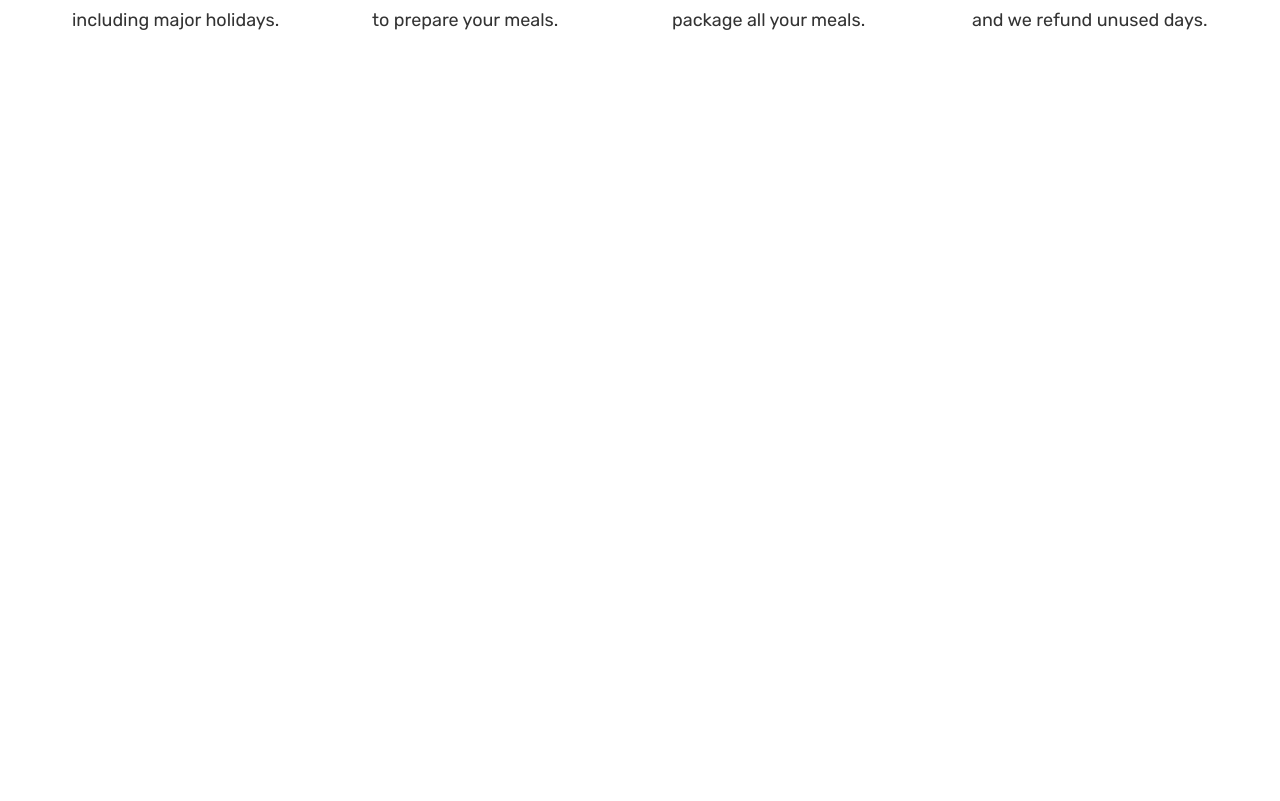
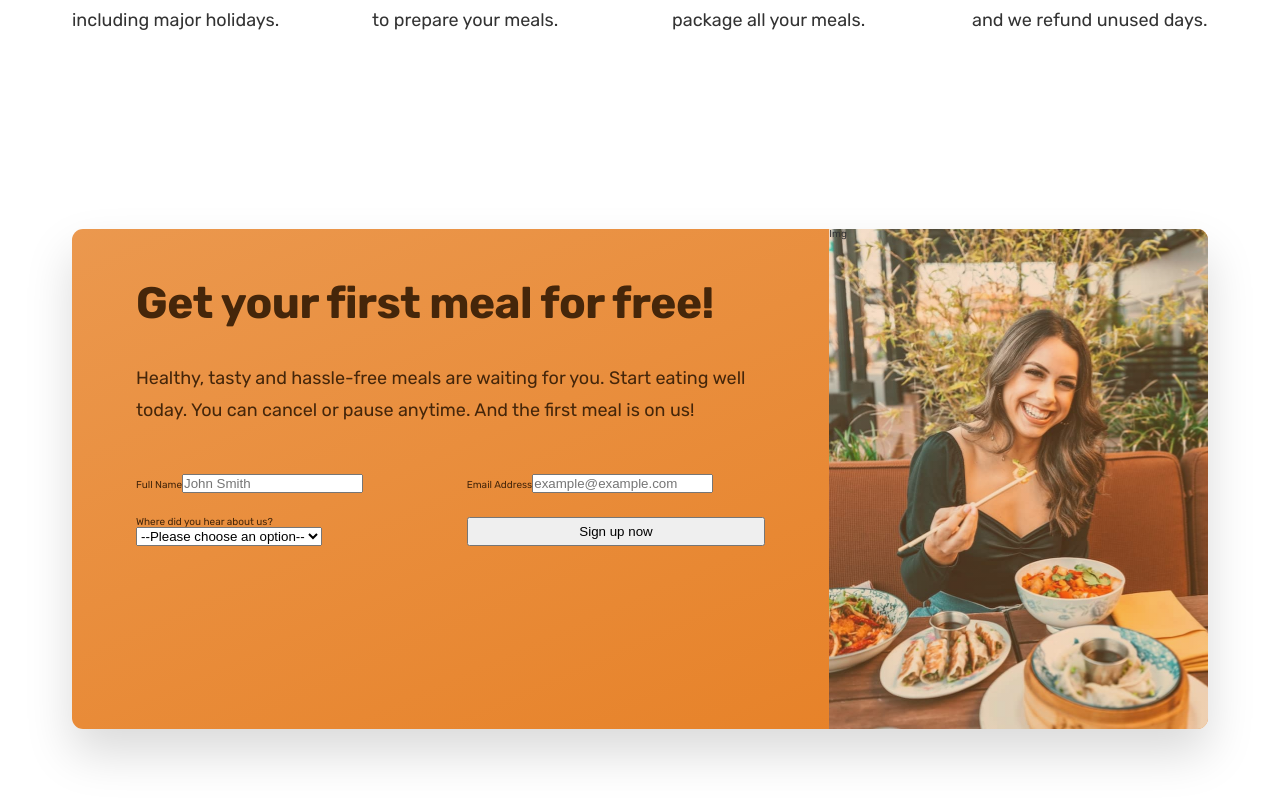
Before and after one commit to VanessaKasminoff/Omnifood, a React (Vite) app: page / in a window 1280 px wide. Shown: the part 5844-6645 px from the top of the page. Before the commit the page ends 5977 px from the top, so only its background shows below. Built offline with nearby package versions, Linux system fonts and the light colour scheme.

Commit message:
Began building cta form

```diff
--- a/src/App.jsx
+++ b/src/App.jsx
@@ -328,7 +328,10 @@ function App() {
           </div>
 
           <div className="container grid plan">
-            <aside className="plan-details">Prices include all applicable taxes. You can cancel at any time. Both plans include the following:</aside>
+            <aside className="plan-details">
+              Prices include all applicable taxes. You can cancel at any time.
+              Both plans include the following:
+            </aside>
           </div>
 
           <div className="container grid grid--4-cols">
@@ -354,6 +357,64 @@ function App() {
             />
           </div>
         </div>
+
+        <div className="cta-section">
+          <div className="container">
+            <div className="cta">
+              <div className="cta-textbox">
+                <h2 className="heading-secondary">
+                  Get your first meal for free!
+                </h2>
+                <p className="cta-text">
+                  Healthy, tasty and hassle-free meals are waiting for you.
+                  Start eating well today. You can cancel or pause anytime. And
+                  the first meal is on us!
+                </p>
+                <form className="cta-form" action="#">
+                  <div>
+                    <label for="full-name">Full Name</label>
+                    <input
+                      id="full-name"
+                      placeholder="John Smith"
+                      type="text"
+                      required
+                    />
+                  </div>
+                  <div>
+                    <label for="email">Email Address</label>
+                    <input
+                      id="email"
+                      placeholder="example@example.com"
+                      type="email"
+                      required
+                    />
+                  </div>
+                  <div>
+                    <label for="select-where">
+                      Where did you hear about us?
+                    </label>
+                    <select id="select-where" required>
+                      <option value="">--Please choose an option--</option>
+                      <option value="friends">Friends and family</option>
+                      <option value="youtube">YouTube</option>
+                      <option value="podcast">Podcast</option>
+                      <option value="tiktok">TikTok</option>
+                      <option value="other">Other</option>
+                    </select>
+                  </div>
+                  <button className="btn">Sign up now</button>
+                </form>
+              </div>
+              <div
+                className="cta-img-box"
+                role="img"
+                aria-label="Woman enjoying food"
+              >
+                Img
+              </div>
+            </div>
+          </div>
+        </div>
       </main>
     </div>
   );
--- a/src/assets/css/App.css
+++ b/src/assets/css/App.css
@@ -272,7 +272,6 @@ body {
   filter: brightness(0);
   opacity: 50%;
 }
-
 
 /* HOW TO SECTION */
 
@@ -671,3 +670,52 @@ body {
   font-size: 1.8rem;
   line-height: 1.8;
 }
+
+/* CTA SECTION */
+
+.cta-section {
+  padding: 9.6rem 0;
+}
+
+.cta {
+  height: 50rem;
+  overflow: hidden;
+  display: grid;
+  grid-template-columns: 2fr 1fr;
+  box-shadow: 0 2.4rem 4.8rem rgba(0, 0, 0, 0.15);
+  border-radius: 1.1rem;
+  background-image: linear-gradient(to right bottom, #eb984e, #e67e22);
+}
+
+.cta-textbox {
+  color: #45260a;
+  padding: 4.8rem 6.4rem 6.4rem 6.4rem;
+}
+
+.cta .heading-secondary {
+  color: #45260a;
+  margin-bottom: 3.2rem;
+}
+
+.cta-text {
+  font-size: 1.8rem;
+  line-height: 1.8;
+  margin-bottom: 4.8rem;
+}
+
+.cta-img-box {
+  background-image: linear-gradient(
+      to right bottom,
+      rgba(235, 151, 78, 0.3),
+      rgba(230, 125, 34, 0.3)
+    ),
+    url("../img/eating.jpg");
+  background-size: cover;
+}
+
+.cta-form {
+  display: grid;
+  grid-template-columns: 1fr 1fr;
+  column-gap: 3.2rem;
+  row-gap: 2.4rem;
+}
```
